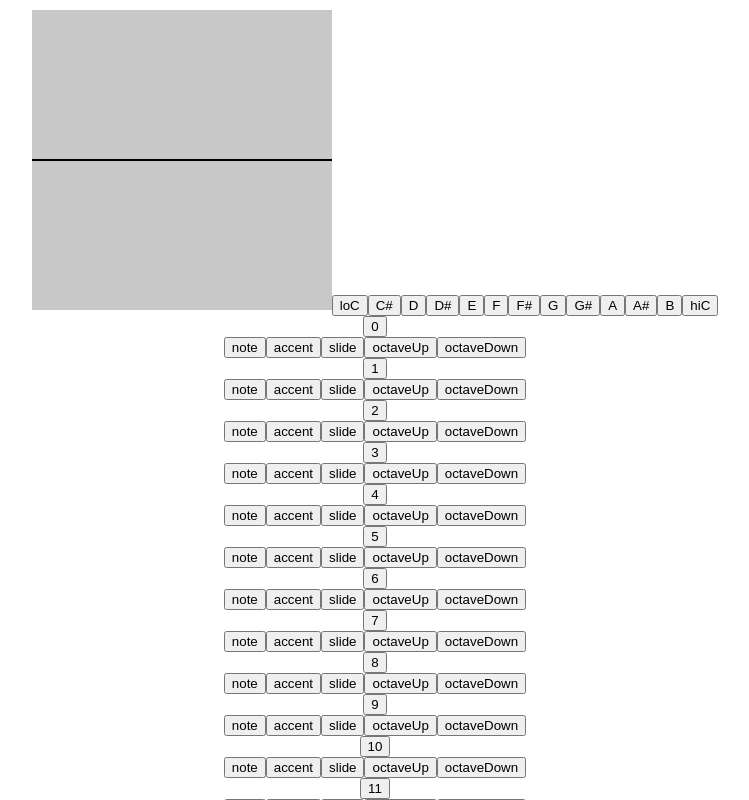
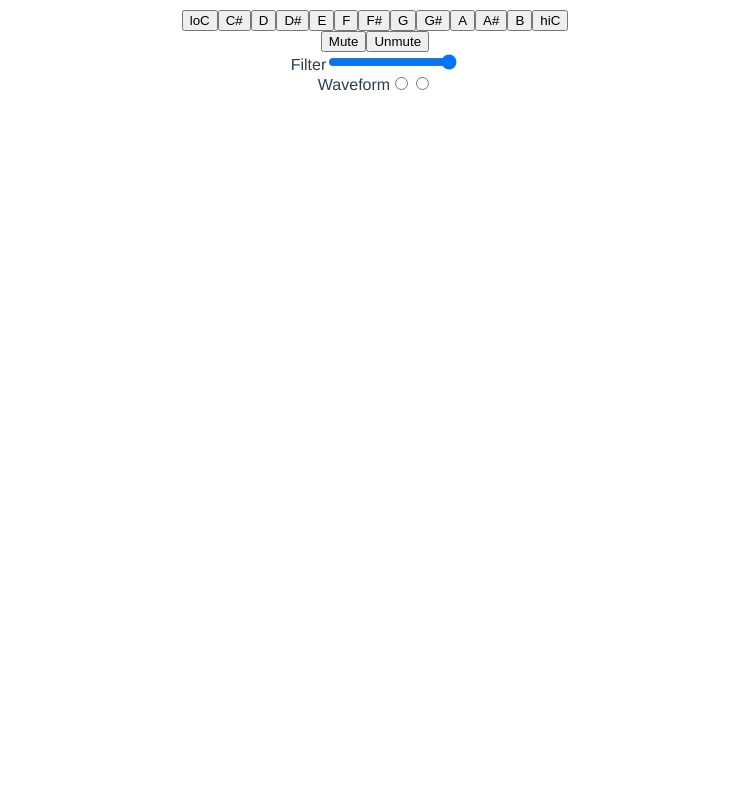
Before and after one commit to Kaifeck/acidman, a Vue app: page / in a window 1280 px wide. Shown: the top 800 px of the page, without its empty margins (265-1014 px from the left). Built offline with nearby package versions, Linux system fonts and the light colour scheme.

Commit message:
Removed yarn.lock, removed Oscillator logic from Background, disabled iscilloscope

```diff
--- a/src/components/Background.vue
+++ b/src/components/Background.vue
@@ -1,7 +1,7 @@
 <template>
-<div class="container" @mousemove="mouseDrag" @mouseup="mouseUpPass">
+  <div class="container" @mousemove="mouseDrag" @mouseup="mouseUpPass" @click.once="oninteraction">
     <!--    <img src="../assets/TB-303.jpg">-->
-  <oscilloscope :audio-source="osci" :audio-ctx="audioCtxDos"></oscilloscope>
+    <!--  <oscilloscope :audio-source="osci" :audio-ctx="audioCtxDos"></oscilloscope>-->
     <sequencer :play-note="playNote"></sequencer>
     <button @click="mute">Mute</button>
     <button @click="unmute">Unmute</button>
@@ -9,14 +9,22 @@
       <label>Filter</label>
       <input type="range" v-model="filter" min="0" max="1" step="0.01" @input="filterDelta"/>
     </div>
+    <div>
+      <label>Waveform</label>
+      <input type="radio" v-model="waveform" value="square" @input="oscShapeDelta"/>
+      <input type="radio" v-model="waveform" value="sawtooth" @input="oscShapeDelta"/>
+    </div>
     <!--    <Knob :max="1" :min="0" ref="childKnob" :changeVol="volumeDelta"/>-->
   </div>
 </template>
 
 <script lang="ts">
-import { Component, defineComponent } from 'vue';
-import { notes303 } from '../static/notes';
-import { audioContext, mainGainNode, filter} from '../modules/oscillator'
+import {Component, defineComponent} from 'vue';
+import {notes303} from '../static/notes';
+import {
+  playNoteOsc,
+  initOsc, volumeDelta, filterDelta, startOsc, waveformDelta
+} from '../modules/oscillator'
 import Knob from './Knob.vue';
 import Oscilloscope from "@/components/Oscilloscope.vue";
 import Sequencer from './Sequencer.vue';
@@ -25,60 +33,45 @@ export default defineComponent({
   name: 'Background',
   components: {
     Sequencer,
-    Oscilloscope
+    /*Oscilloscope*/
     /*Knob*/
   },
   data() {
     return {
       //notes: [] as Note[],
-      noteFreq : notes303[0],
-      chosenOsc: 'sawtooth' as OscillatorType,
-      audioCtxDos: audioContext,
-      osci: audioContext.createOscillator() as OscillatorNode,
-      running: false as boolean,
-      volume: mainGainNode.gain.value,
+      noteFreq: notes303[0],
       filter: 1000,
+      waveform: 'triangle' as OscillatorType
     }
   },
   beforeMount() {
-    this.osci = audioContext.createOscillator();
+    initOsc();
   },
   methods: {
     playNote(freq: number) {
-      console.info(freq);
-      if(this.running){
-        this.osci.stop();
-      }
-      mainGainNode.gain.value = this.volume;
-      this.osci.type = this.chosenOsc;
-      this.osci.connect(filter);
-      this.osci.frequency.value = freq;
-      this.osci.start();
-      filter.connect(mainGainNode);
-      //filter.frequency.value = 1000;
-
-      this.running = true;
+      playNoteOsc(freq);
     },
-    playSlide(){
+    playSlide() {
       //oscillator.frequency.linearRampToValueAtTime(oscillator.frequency.value*2, audioContext.currentTime + 0.2);
     },
-    mute(){
-      mainGainNode.gain.value = 0;
+    mute() {
+      volumeDelta(0.00)
     },
-    unmute(){
-      mainGainNode.gain.value = 0.03;
+    unmute() {
+      volumeDelta(0.03);
     },
-    volumeDelta(volume: number){
-      this.volume = volume;
-      mainGainNode.gain.value = this.volume;
+    volumeDelta(volume: number) {
+      volumeDelta(volume);
     },
-    filterDelta(){
-      let max = audioContext.sampleRate / 2;
-      let min = 40;
-      let octaves = Math.log(max/min) / Math.LN2;
-      let multiplier = Math.pow(2, octaves * (this.filter - 1.0))
-      filter.frequency.value = max * multiplier;
+    filterDelta() {
+      filterDelta(this.filter);
     },
+    oninteraction() {
+      startOsc();
+    },
+    oscShapeDelta() {
+      waveformDelta(this.waveform);
+    }
     /*    mouseDrag(event: MouseEvent){
           (this.$refs.childKnob as any).mouseDrag(event.pageY);
         },
@@ -95,7 +88,8 @@ export default defineComponent({
   position: relative;
   width: 100%;
 }
-img{
+
+img {
   width: 100%;
 }
 
--- a/src/components/Oscilloscope.vue
+++ b/src/components/Oscilloscope.vue
@@ -16,7 +16,7 @@ export default defineComponent({
       //audioCtx: new window.AudioContext,
       analyser: {} as AnalyserNode,
       canvasCtx: {} as any,
-      dataArray: {} as Uint8Array
+      dataArray: {} as any
     }
   },
   beforeMount() {
--- a/src/components/Sequencer.vue
+++ b/src/components/Sequencer.vue
@@ -1,22 +1,24 @@
 <template>
   <template v-for="(value, name) in noteFreq" :value="freq" :key="name">
-    <button @mousedown="playNote(value)">{{name}}</button>
-  </template><br>
-  <template v-for="(value, index) in sequence" :value="stepObj" :key="index">
-    <button @mousedown="showInfo(value)">{{index}}</button>
+    <button @mousedown="playNote(value)">{{ name }}</button>
+  </template>
+  <br>
+<!--  <template v-for="(value, index) in sequence" :value="stepObj" :key="index">
+    <button @mousedown="showInfo(value)">{{ index }}</button>
     <StepComponent :single-step="value"></StepComponent>
-  </template>
+  </template>-->
 </template>
 
 <script lang="ts">
-import { notes303 } from '@/static/notes';
-import { Sequence } from '@/types/custom';
-import { defineComponent, PropType } from "vue";
-import { Step } from '@/modules/step';
+import {notes303} from '@/static/notes';
+import {Sequence} from '@/types/custom';
+import {defineComponent, PropType} from "vue";
+import {Step} from '@/modules/step';
 import StepComponent from "@/components/Step.vue";
+
 export default defineComponent({
   name: "Sequencer",
-  components: {StepComponent},
+  /*components: {StepComponent},*/
   props: {
     playNote: Function,
   },
@@ -30,7 +32,7 @@ export default defineComponent({
     }
   },
   methods: {
-    showInfo(step: Step){
+    showInfo(step: Step) {
       console.info(step);
       //console.info(this.sequence[step]);
     }
--- a/src/modules/oscillator.ts
+++ b/src/modules/oscillator.ts
@@ -1,14 +1,59 @@
 export const audioContext: AudioContext = new window.AudioContext();
 export const mainGainNode: GainNode = audioContext.createGain();
+export const oscillator: OscillatorNode = audioContext.createOscillator();
+export const filter: BiquadFilterNode = audioContext.createBiquadFilter();
 
 const oscTypes: OscillatorType[] = ['sawtooth', 'square'];
-mainGainNode.connect(audioContext.destination);
-mainGainNode.gain.value = 0.03;
 
-export const filter = audioContext.createBiquadFilter();
+//Simple Setups
+const defaultGain = 0.03;
+oscillator.type = 'sawtooth';
 filter.type = "lowpass";
+const tuning = 0.00 //-1/12 to +1/12
 
+export const initOsc = () : void => {
+  //TODO: set init stuff, like OscType, Base Gain/Filter/Accent Etc
+  //Maybe also add 303 quirks
 
+  //Init WebAudio stuff
+  mainGainNode.gain.value = 0.00;
+  oscillator.connect(filter);
+  filter.connect(mainGainNode);
+  mainGainNode.connect(audioContext.destination);
+  //oscillator.start();
+}
+
+export function playNoteOsc(frequency: number) {
+  //TODO: Check everything that is required for playing; Frequency, Accent, Slide, OctUp/OctDown, rhythm
+  //if note running and no slide stop
+
+  mainGainNode.gain.setValueAtTime(0, audioContext.currentTime);
+  console.info(frequency);
+  console.info('oscillator.ts');
+  oscillator.frequency.value = frequency;
+  mainGainNode.gain.value = defaultGain;
+
+}
+
+export const filterDelta = (filterVal: number) : void => {
+  const max = audioContext.sampleRate / 2;
+  const min = 80;
+  const octaves = Math.log(max/min) / Math.LN2;
+  const multiplier = Math.pow(2, octaves * (filterVal - 1.0))
+  filter.frequency.value = max * multiplier;
+}
+
+export const volumeDelta = (volume: number) : void => {
+  mainGainNode.gain.value = volume;
+}
+
+export const startOsc = () : void => {
+  oscillator.start();
+}
+
+export const waveformDelta = (waveform: OscillatorType) : void => {
+  oscillator.type = waveform;
+}
 
 /* let oscillator : OscillatorNode = audioContext.createOscillator();
 oscillator.type = 'square';
--- a/src/modules/step.ts
+++ b/src/modules/step.ts
@@ -6,7 +6,7 @@ export class Step {
   octaveUp: boolean;
   octaveDown: boolean;
 
-  constructor(note= 'rest', accent = false, slide = false, octaveUp = false, octaveDown = false) {
+  constructor(note = 'rest', accent = false, slide = false, octaveUp = false, octaveDown = false) {
     this.note = note;
     this.accent = accent;
     this.slide = slide;
@@ -14,7 +14,7 @@ export class Step {
     this.octaveDown = octaveDown;
   }
 
-  setValue(index: string, value: any){
+  setValue(index: string, value: any) {
     switch (index) {
       case 'accent':
         this.accent = value;
```
Also changed, not shown: 1 other file (tests, documents, lock files or other folders). Lines whose indentation alone changed are shown as unchanged.
